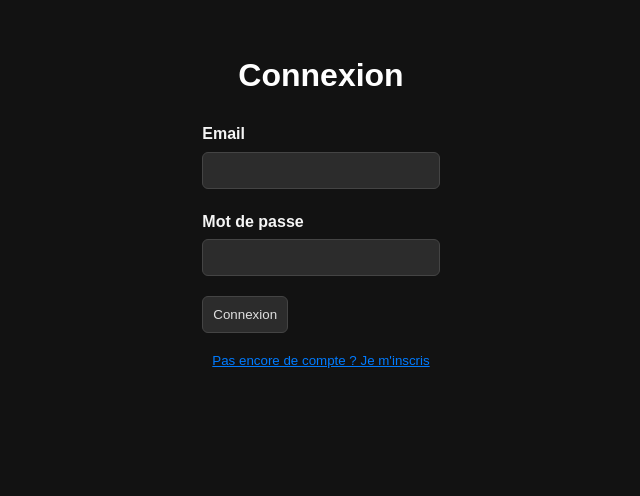
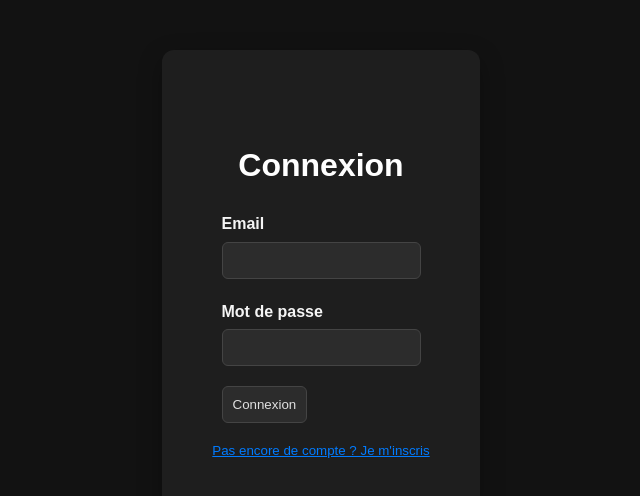
Before and after one commit to xTOUKAM/Metrolympiades, a Vue app in the folder metrolympiades/: page /login in a window 1280 px wide. Shown: the top 496 px of the page, without its empty margins (319-959 px from the left). Built offline with nearby package versions, Linux system fonts and the light colour scheme.

Commit message:
Modification css

```diff
--- a/metrolympiades/src/assets/main.css
+++ b/metrolympiades/src/assets/main.css
@@ -80,6 +80,21 @@ button.link-button:hover {
 }
 
 /* Register & Login Pages */
+.login-page, .register-page {
+  max-width: 600px;
+  width: 100%;
+  background-color: #1e1e1e;
+  padding: 40px;
+  border-radius: 12px;
+  box-shadow: 0 8px 24px rgba(0, 0, 0, 0.3);
+  animation: fadeIn 0.8s ease-out;
+  display: flex;
+  flex-direction: column;
+  justify-content: center;
+  align-items: center;
+  margin-top: 50px;
+}
+
 .page {
   max-width: 400px;
   width: 100%;
@@ -164,6 +179,20 @@ select, input {
 
 /* Matches Page */
 .matches-page {
+  display: flex;
+  flex-direction: column;
+  align-items: center;
+  width: 100%;
+}
+
+.match-creation-page {
+  display: flex;
+  flex-direction: column;
+  align-items: center;
+  width: 100%;
+}
+
+.activities-creation-page {
   display: flex;
   flex-direction: column;
   align-items: center;
```
